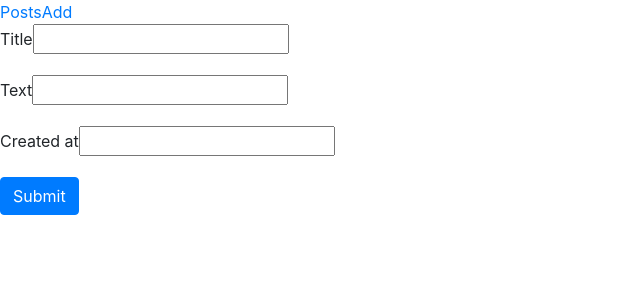
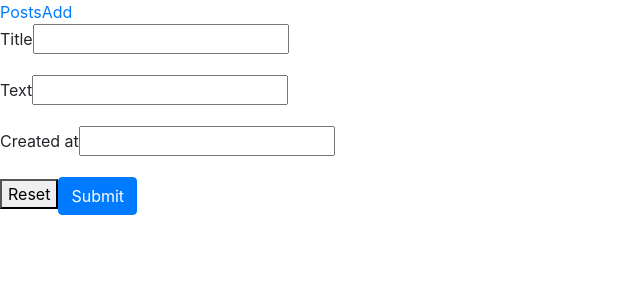
Before and after one commit to GojkoMaric/angular-blog, an Angular app: page /add in a window 1280 px wide. Shown: the top 300 px of the page, without its empty margins (0-640 px from the left). Built offline with nearby package versions, Linux system fonts and the light colour scheme.

Commit message:
4th exam -> Reset button for form

```diff
--- a/src/app/components/post-form/post-form.component.html
+++ b/src/app/components/post-form/post-form.component.html
@@ -1,4 +1,4 @@
-<form (ngSubmit)='addPost(post)'>
+<form #postForm='ngForm' (ngSubmit)='addPost(post)'>
     <div class="form-group">
       <label for="title">Title</label>
       <input type="text" [(ngModel)]='post.title' name='title'>
@@ -11,5 +11,6 @@
         <label for="title">Created at</label>
         <input type="text" [(ngModel)]='post.created_at' name='created_at'>
       </div>
+    <button type='button' (click)='postForm.reset()'>Reset</button>
     <button type="submit" class="btn btn-primary">Submit</button>
   </form>
```
